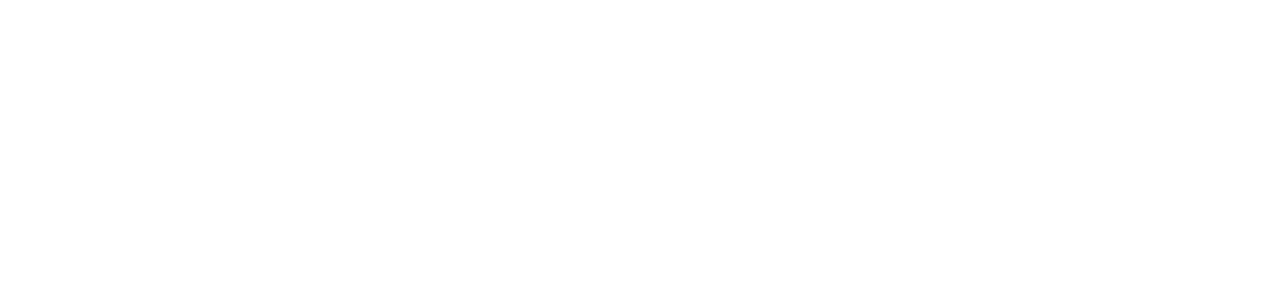
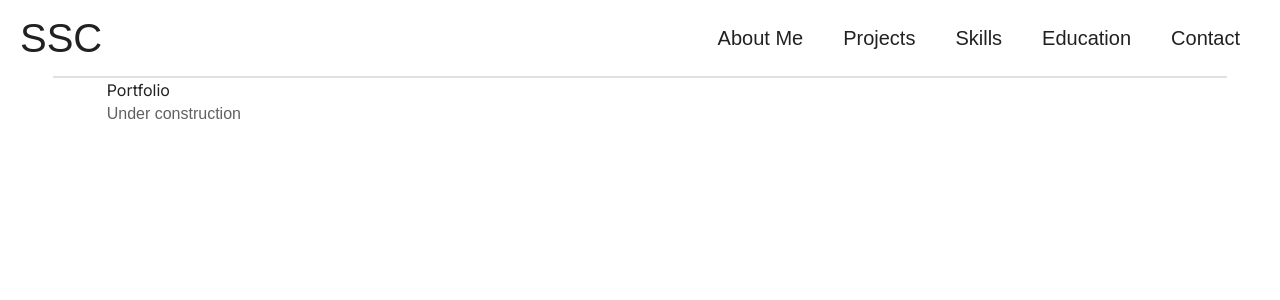
Before and after one commit to SebastianSaldarriagaC1/sebastiansaldarriaga, a Next.js app: page / in a window 1280 px wide. Shown: the top 300 px of the page. Built offline with nearby package versions, Linux system fonts and the light colour scheme.

Commit message:
feat: add navbar

```diff
--- a/package.json
+++ b/package.json
@@ -11,7 +11,8 @@
   "dependencies": {
     "next": "^14.2.13",
     "react": "^18",
-    "react-dom": "^18"
+    "react-dom": "^18",
+    "react-icons": "^5.3.0"
   },
   "devDependencies": {
     "@types/node": "^20",
--- a/src/app/globals.css
+++ b/src/app/globals.css
@@ -3,56 +3,68 @@
 @tailwind utilities;
 
 :root {
-  --general-background-color: #ffffff;
-  --main-background-color: #f0f0f6;
-  --primary-text-color: #2b2b2b;
-  --secondary-text-color: #767676;
-  --available-color: #7eb942;
-  --unavailable-color: #ff4d4f;
-  --highlight-color: #ffb400;
+  --main-background-color: #ffffff;
+  --main-text-color: #212121;
+  --secondary-text-color: #616161;
+  --primary-accent-color: #5c6bc0;
+  --secondary-accent-color: #ab47bc;
+  --division-color: #e0e0e0;
+  --shadows-color: rgba(0, 0, 0, 0.1);
+  --primary-accent-hover-color: #3f51b5;
+  --secondary-accent-hover-color: #8e24aa;
 }
 
-/* Clases para colores de fondo */
-.bg-general {
-  background-color: var(--general-background-color);
+body {
+  background-color: var(--main-background-color);
+  color: var(--main-text-color);
+  font-family: "Source Sans Pro", "Arial", "Sans Serif";
 }
 
-.bg-main {
-  background-color: var(--main-background-color);
+.section-text {
+  color: var(--main-text-color);
+  font-family: "Montserrat", "Arial", "Sans Serif";
+  font-size: 40px;
+  font-weight: 500;
 }
 
-.bg-highlight {
-  background-color: var(--highlight-color);
+.navbar-text {
+  color: var(--main-text-color);
+  font-family: "Montserrat", "Arial", "Sans Serif";
+  font-size: 20px;
 }
 
-/* Clases para colores de borde */
-.border-highlight {
-  border-color: var(--highlight-color);
+.header-text {
+  color: var(--main-text-color);
+  font-family: "Source Sans Pro", "Arial", "Sans Serif";
+  font-size: 48px;
 }
 
-/* Clases para colores de texto */
-.text-primary {
-  color: var(--primary-text-color);
+.highlight-text {
+  color: var(--primary-accent-color);
+  font-family: "Source Sans Pro", "Arial", "Sans Serif";
+  font-size: 48px;
 }
 
-.text-secondary {
+p {
   color: var(--secondary-text-color);
+  font-family: "Source Sans Pro", "Arial", "Sans Serif";
+  font-size: 16px;
 }
 
-.text-available {
-  color: var(--available-color);
+hr {
+  border: 1px solid var(--division-color);
 }
 
-.text-unavailable {
-  color: var(--unavailable-color);
+@media (prefers-color-scheme: dark) {
+  :root {
+    --main-background-color: #121212;
+    --main-text-color: #ffffff;
+    --secondary-text-color: #bdbdbd;
+    --primary-accent-color: #5c6bc0;
+    --secondary-accent-color: #ab47bc;
+    --division-color: #424242;
+    --shadows-color: rgba(255, 255, 255, 0.1);
+    --primary-accent-hover-color: #7986cb;
+    --secondary-accent-hover-color: #d05ce3;
+  }
 }
-
-.text-highlight {
-  color: var(--highlight-color);
-}
-
-.date-label {
-  color: var(--general-background-color);
-  background-color: var(--highlight-color);
-  font-size: 0.625rem;
-}
--- a/src/components/atoms/Text.tsx
+++ b/src/components/atoms/Text.tsx
@@ -0,0 +1,32 @@
+import React from "react";
+
+interface TextProps {
+  text: string;
+}
+
+interface AnchorProps {
+  text: string;
+  href: string;
+}
+
+const SectionText: React.FC<TextProps> = ({ text }) => {
+  return <h1 className="section-text">{text}</h1>;
+};
+
+const Navbartext: React.FC<AnchorProps> = ({ text, href }) => {
+  return (
+    <a href={href} className="navbar-text">
+      {text}
+    </a>
+  );
+};
+
+const HeaderText: React.FC<TextProps> = ({ text }) => {
+  return <p className="header-text">{text}</p>;
+};
+
+const HighlightText: React.FC<TextProps> = ({ text }) => {
+  return <p className="highlight-text">{text}</p>;
+};
+
+export { SectionText, Navbartext, HeaderText, HighlightText };
--- a/src/components/molecules/Navbar.tsx
+++ b/src/components/molecules/Navbar.tsx
@@ -0,0 +1,61 @@
+"use client";
+import React, { useState } from "react";
+import { Navbartext, SectionText } from "../atoms/Text";
+import { FaBars } from "react-icons/fa";
+
+interface section {
+  text: string;
+  href: string;
+}
+
+interface NavbarProps {
+  title: string;
+  sections: section[];
+}
+
+const Navbar: React.FC<NavbarProps> = ({ title, sections }) => {
+  const [isOpen, setIsOpen] = useState(false);
+
+  const toggleMenu = () => {
+    setIsOpen(!isOpen);
+  };
+
+  return (
+    <nav>
+      <div className="flex justify-between mx-5 my-2 items-center">
+        <SectionText text={title}></SectionText>
+
+        {/* Hamburger icon for mobile */}
+        <div className="md:hidden">
+          <button onClick={toggleMenu}>
+            <FaBars size={24} />
+          </button>
+        </div>
+
+        {/* Navbar for desktop */}
+        <ul className="hidden md:flex items-center">
+          {sections.map((section) => (
+            <li className="mx-5" key={section.text}>
+              <Navbartext text={section.text} href={section.href} />
+            </li>
+          ))}
+        </ul>
+      </div>
+
+      {/* Mobile menu */}
+      <div
+        className={`md:hidden flex flex-col items-center transition-all duration-300 ease-in-out ${
+          isOpen ? "max-h-60 opacity-100" : "max-h-0 opacity-0"
+        } overflow-hidden`}
+      >
+        {sections.map((section) => (
+          <ul className="my-2" key={section.text}>
+            <Navbartext text={section.text} href={section.href} />
+          </ul>
+        ))}
+      </div>
+    </nav>
+  );
+};
+
+export default Navbar;
--- a/src/components/templates/PortfolioTemplate.tsx
+++ b/src/components/templates/PortfolioTemplate.tsx
@@ -1,7 +1,26 @@
 import React from "react";
+import Navbar from "../molecules/Navbar";
 
 const PortfolioTemplate: React.FC = () => {
-  return <div></div>;
+  return (
+    <div>
+      <Navbar
+        title="SSC"
+        sections={[
+          { text: "About Me", href: "#about-me" },
+          { text: "Projects", href: "#projects" },
+          { text: "Skills", href: "#skills" },
+          { text: "Education", href: "#education" },
+          { text: "Contact", href: "#contact" },
+        ]}
+      />
+      <hr className="mx-auto w-11/12" />
+      <div className="mx-auto w-11/12 sm:w-10/12">
+        <h1 id="about-me">Portfolio</h1>
+        <p>Under construction</p>
+      </div>
+    </div>
+  );
 };
 
 export default PortfolioTemplate;
```
Also changed, not shown: 1 other file (tests, documents, lock files or other folders).
